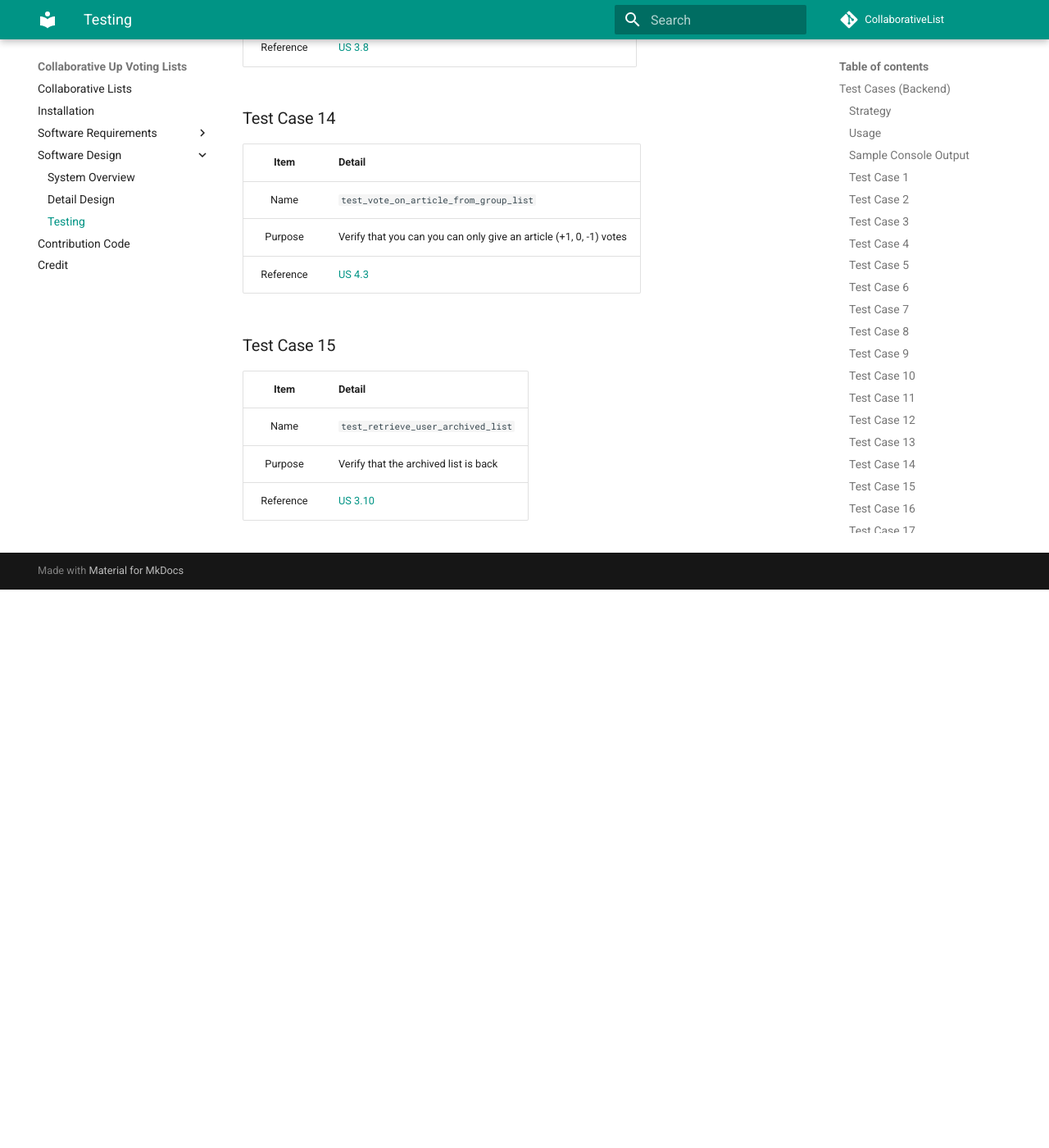
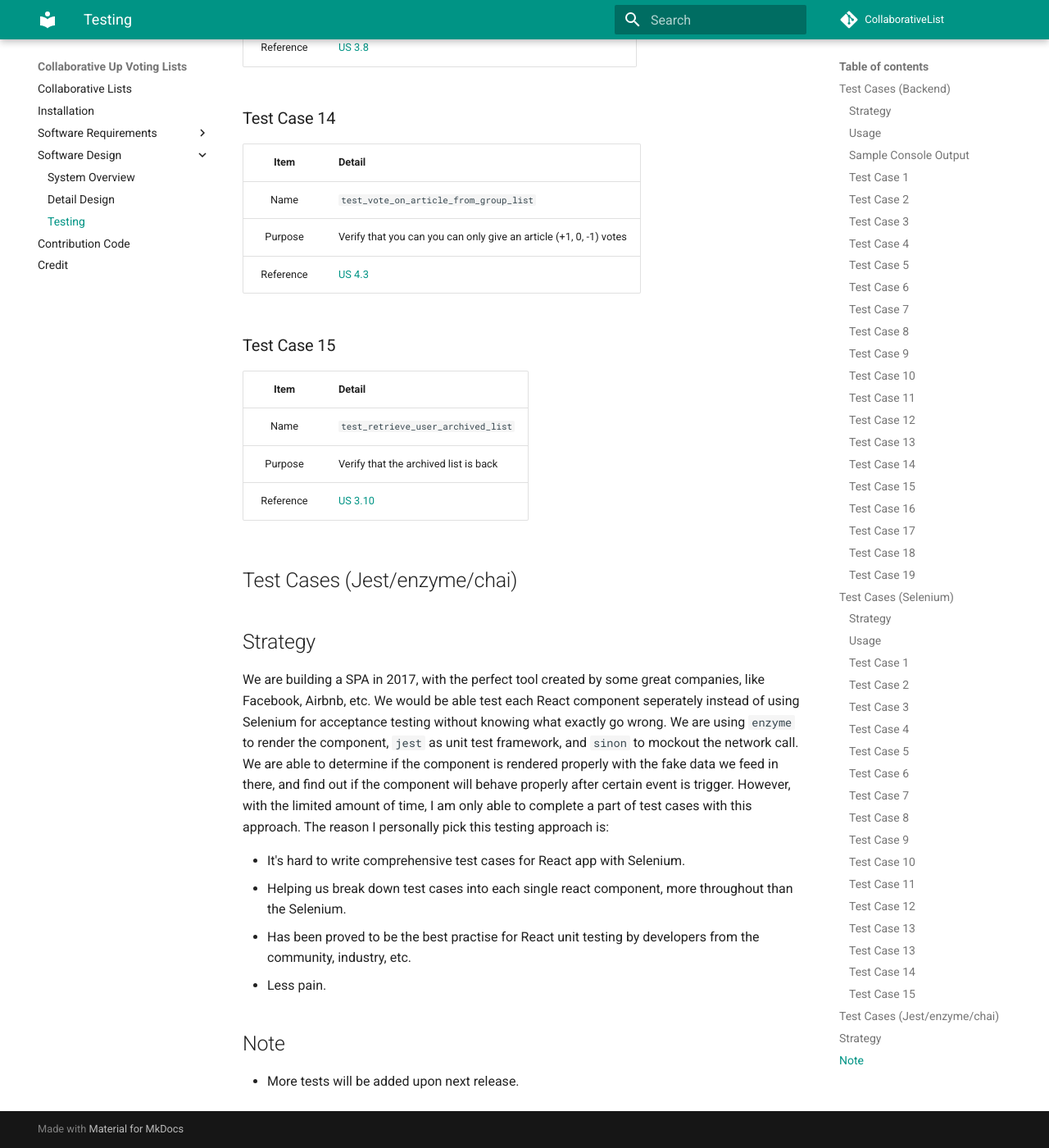
Before and after one commit to TeamGhostBuster/CollaborativeList, an MkDocs documentation site: the page built from docs/software-design/testing.md, in a window 1280 px wide and 1400 px high, scrolled down 11450 px. Shown: the whole window at 82% size. Built offline with MkDocs 1.6.1 and Material for MkDocs 9.7.7, drawn with Linux system fonts in a browser that asks for light colours; comment, search, counter and statistics services are not loaded; old or Windows-style settings are respelled for this version of MkDocs; before the commit the page ends 12169 px from its top, so only the background shows below that; some of the changed text lies outside the part shown.

Commit message:
Test case implemntation with Jest and enzyme (#25)
* Add package for testing

* mock data and test utils

* Fix styles

* refactor the code to make it testable

* Add test cases

* we don’t need a test cases for the template

* Update docs

* fix styling

* refacotr the code to make it testable, add test case

* Done with invitation component test

```diff
--- a/docs/software-design/testing.md
+++ b/docs/software-design/testing.md
@@ -159,7 +159,7 @@
 Reference     | [US 5.1](https://teamghostbuster.github.io/CollaborativeList/requirement-document/user-stories/#5-moderator)
 
 
-## Test Cases (Frontend)
+## Test Cases (Selenium)
 
 ### Strategy
 For the frontend, we will run a local instance of the software and bypass the google login by providing it with a mock server. The automation test is using Selenium with firefox, written in python.We will test the application by checking if it is sending the right HTTP requests and displaying the right output based on the HTTP response from backend.
@@ -311,3 +311,18 @@
 Name          | `test_retrieve_user_archived_list`
 Purpose       | Verify that the archived list is back
 Reference     |[US 3.10](https://teamghostbuster.github.io/CollaborativeList/requirement-document/user-stories/#3-edit)
+
+
+## Test Cases (Jest/enzyme/chai)
+
+## Strategy
+We are building a SPA in 2017, with the perfect tool created by some great companies, like Facebook, Airbnb, etc. We would be able test each React component seperately instead of using Selenium for acceptance testing without knowing what exactly go wrong. We are using `enzyme` to render the component, `jest` as unit test framework, and `sinon` to mockout the network call. We are able to determine if the component is rendered properly with the fake data we feed in there, and find out if the component will behave properly after certain event is trigger. However, with the limited amount of time, I am only able to complete a part of test cases with this approach.
+The reason I personally pick this testing approach is:
+
+* It's hard to write comprehensive test cases for React app with Selenium.
+* Helping us break down test cases into each single react component, more throughout than the Selenium.
+* Has been proved to be the best practise for React unit testing by developers from the community, industry, etc.
+* Less pain.
+
+## Note
+ - More tests will be added upon next release.
--- a/package.json
+++ b/package.json
@@ -62,6 +62,7 @@
   "dependencies": {
     "axios": "^0.15.3",
     "babel-cli": "^6.22.2",
+    "chai": "^3.5.0",
     "history": "3.0.0",
     "lodash": "^4.17.4",
     "material-ui": "^0.17.0",
@@ -78,8 +79,9 @@
     "react-router": "^3.0.0",
     "react-router-scroll": "^0.4.1",
     "react-tap-event-plugin": "^2.0.1",
-    "react-toolbox": "^2.0.0-beta.6",
+    "react-test-renderer": "^15.4.2",
     "searchkit": "^0.10.1",
+    "sinon": "^2.1.0",
     "styled-components": "^1.2.1",
     "styled-theme": "^0.3.0",
     "styled-tools": "^0.1.2"
--- a/src/components/App.js
+++ b/src/components/App.js
@@ -1,5 +1,5 @@
-import React, {PropTypes} from 'react';
-import {injectGlobal} from 'styled-components';
+import React, { PropTypes } from 'react';
+import { injectGlobal } from 'styled-components';
 import injectTapEventPlugin from 'react-tap-event-plugin';
 import MuiThemeProvider from 'material-ui/styles/MuiThemeProvider';
 
@@ -16,7 +16,7 @@
 import getMuiTheme from 'material-ui/styles/getMuiTheme';
 const muiTheme = getMuiTheme();
 
-const App = ({children}) => {
+const App = ({ children }) => {
   return (
     <MuiThemeProvider muiTheme={muiTheme}>
       {children}
```
Also changed, not shown: docs/credits.md (+6 -1 lines), docs/index.md (+3 -2 lines), src/components/common/ArchivedListItem/index.test.js (added, +13 -0 lines), src/components/mocks/PendingInvitation/index.js (added, +42 -0 lines), src/components/mocks/PersonalList/index.js (added, +22 -0 lines), src/components/pages/CommenComponents/AppBarInvitationMenu/index.js (+8 -8 lines), src/components/pages/CommenComponents/AppBarInvitationMenu/index.test.js (added, +40 -0 lines), src/components/pages/CommenComponents/RetrieveArchivedListDialog/index.js (+7 -7 lines), src/components/pages/CommenComponents/RetrieveArchivedListDialog/index.test.js (added, +42 -0 lines), src/components/templates/PageTemplate/index.test.js (deleted, +0 -7 lines), src/components/utils/TestUtils/index.js (added, +31 -0 lines), webpack.config.js (+16 -11 lines), 1 other file.
